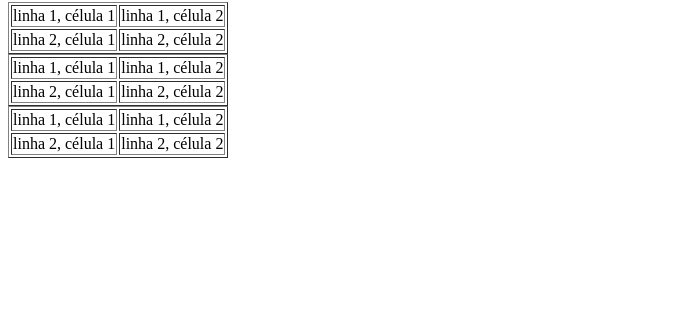
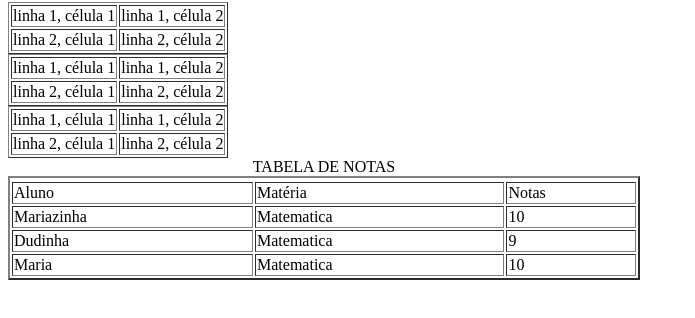
Before and after one commit to R1beir0/Front-Aula-02, a plain HTML site: page index.html in a window 1280 px wide. Shown: the part 78-396 px from the top of the page, without its empty margins (0-695 px from the left). Drawn offline with Linux system fonts and the light colour scheme.

Commit message:
index.html

```diff
--- a/index.html
+++ b/index.html
@@ -33,7 +33,6 @@
             </tr>
          </table>
 
-
          <table cellpacing="200" border="1">
             <tr>
                 <td>linha 1, célula 1</td>
@@ -46,6 +45,28 @@
 
          </table>
 
-
+        <table border="2" width="50%">
+        <tr>
+        <caption> TABELA DE NOTAS </caption>
+        <td colspan="2"> Aluno </td>
+        <td colspan="2"> Matéria</td>
+        <td colspan="2"> Notas</td>
+        </tr>
+        <tr>
+            <td colspan="2"> Mariazinha</td>
+            <td colspan="2"> Matematica </td>
+            <td colspan="2"> 10 </td>
+        </tr>
+        <tr>
+        <td colspan="2"> Dudinha</td>
+        <td colspan="2"> Matematica </td>
+        <td colspan="2"> 9 </td>
+    </tr>
+    <tr>
+    <td colspan="2"> Maria</td>
+    <td colspan="2"> Matematica </td>
+    <td colspan="2"> 10 </td>
+</tr>
+    </table>
     </body>
     </html>
```
